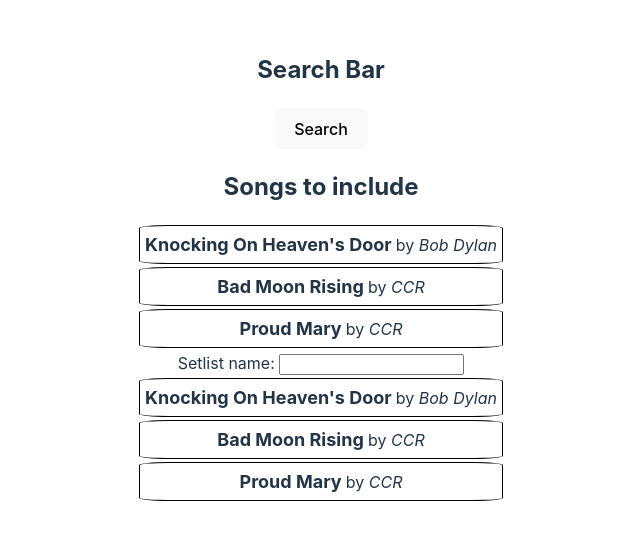
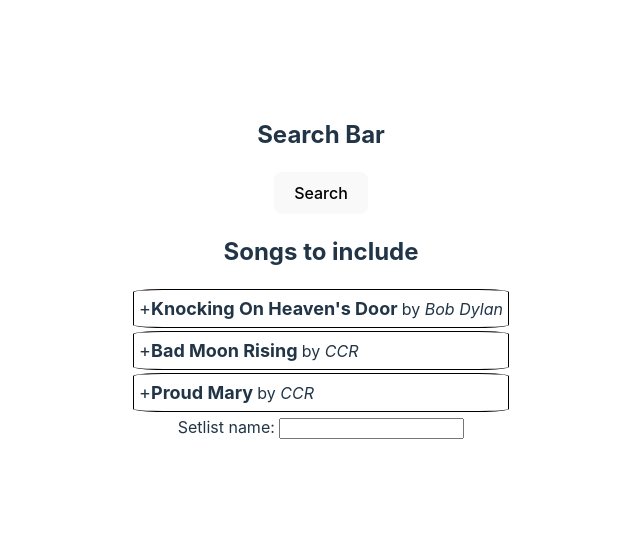
Before and after one commit to Samir70/set-lister, a React (Vite) app: page / in a window 1280 px wide. Shown: the part 142-682 px from the top of the page, without its empty margins (319-959 px from the left). Built offline with nearby package versions, Linux system fonts and the light colour scheme.

Commit message:
move tracks from search to setlist

```diff
--- a/src/App.jsx
+++ b/src/App.jsx
@@ -8,13 +8,31 @@
 
 
 function App() {
-  const [count, setCount] = useState(0)
+  const [setlist, setSetlist] = useState([])
+  const [searchResultList, setSearchResultList] = useState(dummySongList)
+
+
+  const addToSetlist = (track) => {
+    setSetlist([...setlist, track])
+    setSearchResultList(searchResultList.filter(t => t.id !== track.id))
+  }
+
+  const removeFromSetlist = (track) => {
+    setSearchResultList([...searchResultList, track])
+    setSetlist(setlist.filter(t => t.id !== track.id))
+  }
+
+  const moveTrack = (origin, track) => {
+    // console.log(origin, track)
+    if (origin === "searchResults") { addToSetlist(track) }
+    if (origin === "setlist") { removeFromSetlist(track) }
+  }
 
   return (
     <>
       <SearchBar />
-      <SearchResults tracks={dummySongList} />
-      <Setlist tracks={dummySongList} />
+      <SearchResults tracks={searchResultList} onAction={moveTrack} />
+      <Setlist tracks={setlist} onAction={moveTrack} />
     </>
   )
 }
--- a/src/components/SearchResults.jsx
+++ b/src/components/SearchResults.jsx
@@ -3,12 +3,15 @@
 import Tracklist from './Tracklist'
 
 function SearchResults(props) {
-  const [resultList, setResultList] = useState(props.tracks)
-
+  const handleTrackChange = (track) => {
+    props.onAction("searchResults", track)
+  }
   return (
     <div>
       <h2>Songs to include</h2>
-      <Tracklist songlist={resultList} />
+      <Tracklist songlist={props.tracks}
+        onTrackChange={handleTrackChange}
+        addOrSubtract={"+"} />
     </div>
   )
 }
--- a/src/components/Setlist.jsx
+++ b/src/components/Setlist.jsx
@@ -3,11 +3,14 @@
 import Tracklist from './Tracklist'
 
 function Setlist(props) {
-  const [setlist, setSetlist] = useState(props.tracks)
   const [setlistName, setSetlistName] = useState("")
 
   const handleChange = (e) => {
     setSetlistName(e.target.value)
+  }
+
+  const handleTrackChange = (track) => {
+    props.onAction("setlist", track)
   }
 
   return (
@@ -16,7 +19,9 @@
       <input id="setlist-name"
         type="text" name="setlist-name"
         value={setlistName} onChange={handleChange} />
-      <Tracklist songlist={setlist} />
+      <Tracklist songlist={props.tracks}
+        addOrSubtract="-"
+        onTrackChange={handleTrackChange} />
     </div>
   )
 }
--- a/src/components/Track.jsx
+++ b/src/components/Track.jsx
@@ -5,10 +5,12 @@
   const [count, setCount] = useState(0)
   return (
     <div>
-      <div className={styles.trackBox}>
+      <div className={styles.trackBox} onClick={() => props.handleChange(props.song.id)}>
+        <p className={[styles.toggle, styles.dataBlock].join(" ")}> {props.addOrSubtract} </p>
         <p className={styles.dataBlock}>
           <span className={styles.songName}>{props.song.title} </span>
-          by <span className={styles.artistName}>{props.song.artist}</span></p>
+          by <span className={styles.artistName}>{props.song.artist}</span>
+        </p>
       </div>
     </div>
   )
--- a/src/components/Tracklist.jsx
+++ b/src/components/Tracklist.jsx
@@ -11,7 +11,9 @@
     <>
       {props.songlist.map((t, idx) => {
         return (
-          <Track song={t} key={idx} />
+          <Track song={t} key={idx}
+          handleChange={() => props.onTrackChange(t)}
+          addOrSubtract={props.addOrSubtract} />
         )
       })}
     </>
--- a/src/styles/Track.module.css
+++ b/src/styles/Track.module.css
@@ -1,4 +1,5 @@
 .trackBox {
+  display: flex;
   margin: 3px;
   padding: 5px;
   border: 1px solid  black;
@@ -10,6 +11,11 @@
   padding: 0px;
 }
 
+.toggle {
+  font-size: large;
+  display: inline;
+}
+
 .songName {
   font-weight: bold;
   font-size: large;
```
